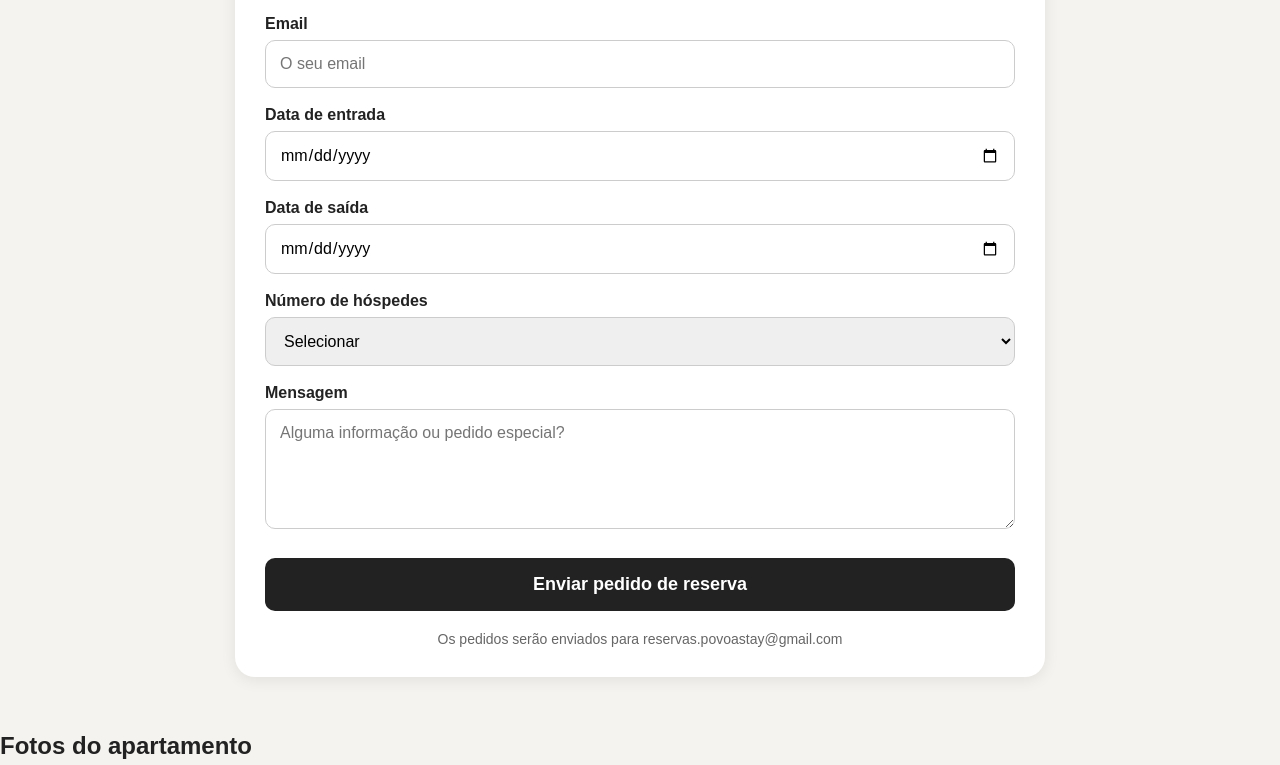
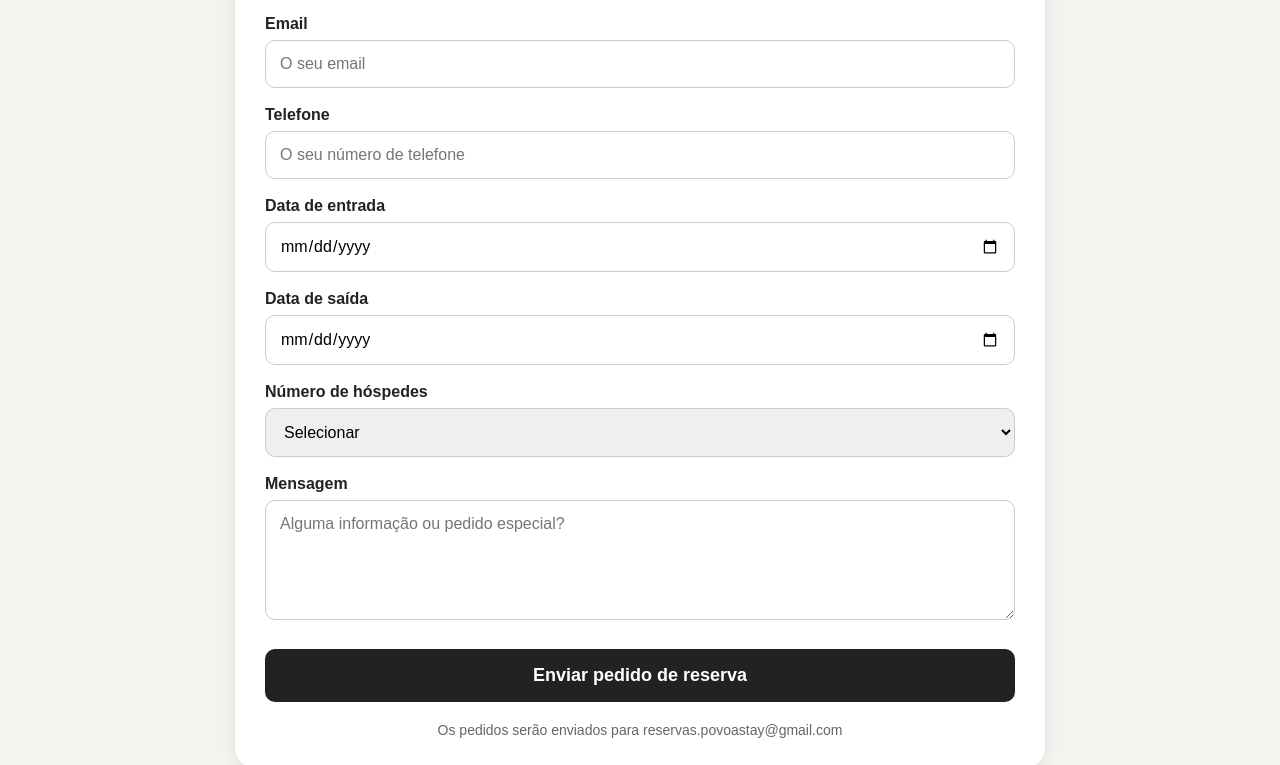
Before and after one commit to reservaspovoastay-pixel/povoa-stay-t3-, a plain HTML site: page index.html in a window 1280 px wide. Shown: the part 1175-1940 px from the top of the page. Drawn offline with Linux system fonts and the light colour scheme.

Commit message:
Update index.html

```diff
--- a/index.html
+++ b/index.html
@@ -334,7 +334,14 @@ footer {
         required
       >
 
-      <label for="entrada">Data de entrada</label>
+     <label for="telefone">Telefone</label>
+<input
+    type="tel"
+    id="telefone"
+    name="Telefone"
+    placeholder="O seu número de telefone"
+    required
+> <label for="entrada">Data de entrada</label>
       <input
         type="date"
         id="entrada"
```
